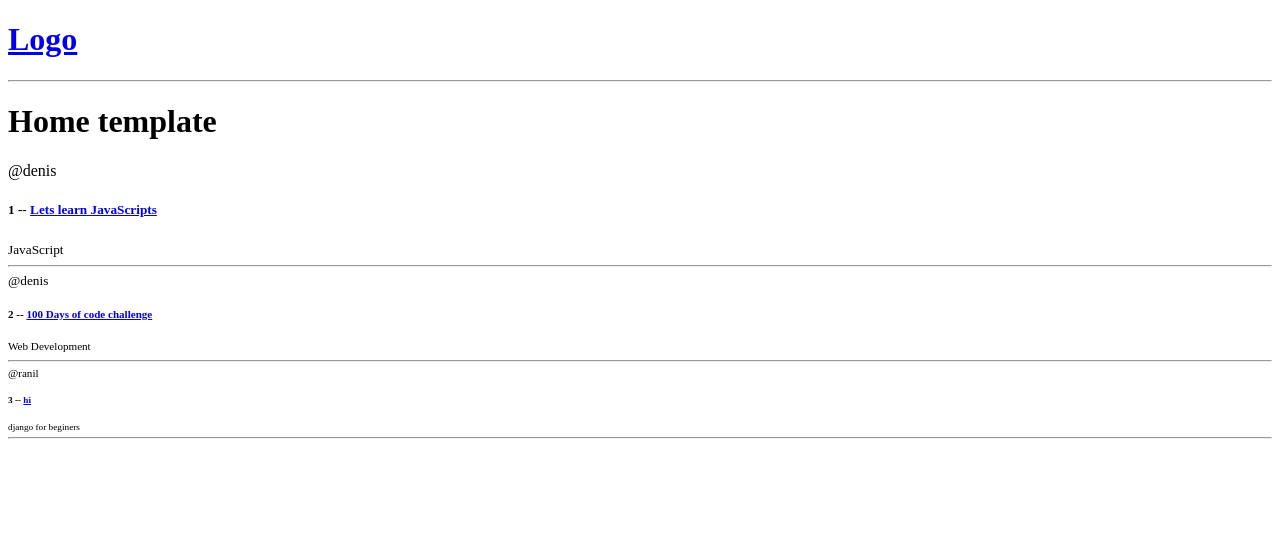
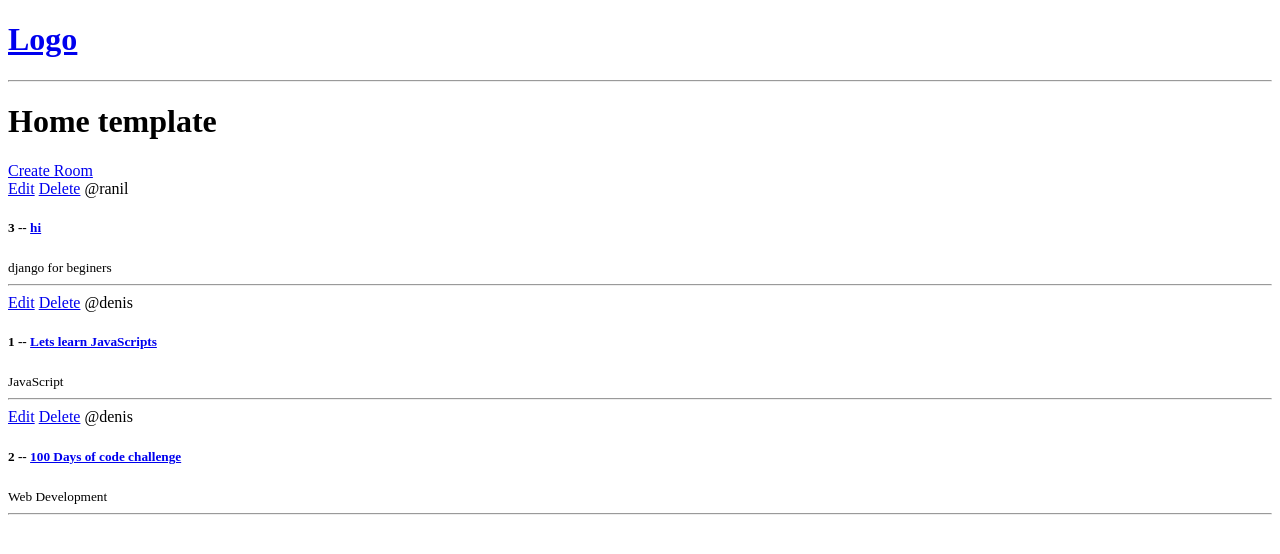
Before and after one commit to yohanmri/StudyBud, a Django app: page / in a window 1280 px wide. Shown: the top 554 px of the page. Run offline with Django 5.2, Linux system fonts and the light colour scheme; data comes from the database, SQL or seed files in the repository.

Commit message:
Added CRUD functionality

```diff
--- a/base/models.py
+++ b/base/models.py
@@ -19,6 +19,12 @@
     created = models.DateTimeField(auto_now_add=True)
 
 
+    class Meta:
+
+        #if we do like updated instead using the - (dash) it will show in assending order
+        ordering = ['-updated', '-created']
+
+
     def __str__(self):
         return self.name
 
--- a/base/templates/base/home.html
+++ b/base/templates/base/home.html
@@ -2,9 +2,13 @@
 
 <h1>Home template</h1>
 <div>
+  <a href="{% url 'create-room' %}">Create Room</a>
   <div>
     {% for room in rooms %}
     <div>
+      <a href="{% url 'update-room' room.id %}">Edit</a>
+      <a href="{% url 'delete-room' room.id %}">Delete</a>
+
       <span>@{{room.host.username}}</span>
       <!-- <h5>{{ room.id }} -- <a href="/rooms/{{ room.id }}">{{ room.name }}</a></h5>------can do like this also-->
       <!-- 'room' here means the path name from urls.py -->
@@ -12,8 +16,8 @@
       <h5>
         {{ room.id }} -- <a href="{% url 'room' room.id %}">{{ room.name }}</a>
       </h5>
-      <small>{{room.topic.name}}
-      <hr>
+      <small>{{room.topic.name}}</small>
+      <hr />
     </div>
     {% endfor %}
   </div>
--- a/base/urls.py
+++ b/base/urls.py
@@ -8,4 +8,9 @@
     #pk means primary key , str means str, int etx can be used
     path('rooms/<str:pk>/',views.room, name="room"),
     path('class/',views.clas, name="classes"),
+    path('create-room/', views.createRoom, name="create-room"),
+    path('update-room/<str:pk>', views.updateRoom, name="update-room"),
+    path('delete-room/<str:pk>', views.deleteRoom, name="delete-room"),
+
+
 ]
--- a/base/views.py
+++ b/base/views.py
@@ -1,7 +1,8 @@
 from multiprocessing import context
 from urllib import request
-from django.shortcuts import render
+from django.shortcuts import render, redirect
 from .models import Room
+from .forms import RoomForm
 #Create yout views
 
 # rooms = [
@@ -37,3 +38,36 @@
 
 def clas (request):
     return render(request, 'class.html', {'cl':classes})
+
+def createRoom(request):
+    form = RoomForm()
+    if request.method == 'POST':
+        form = RoomForm(request.POST)
+        if form.is_valid():
+            form.save()
+            return redirect('home')
+
+    context = {'form': form}
+    return render(request, 'base/room_form.html', context)
+
+
+def updateRoom(request, pk):
+    room = Room.objects.get(id=pk)
+    form = RoomForm(instance=room)
+
+    if request.method == 'POST':
+        form = RoomForm(request.POST, instance=room)
+        if form.is_valid():
+            form.save()
+            return redirect('home')
+
+    context = {'form':form}
+
+    return render(request, 'base/room_form.html',context)
+
+def deleteRoom(request, pk):
+    room = Room.objects.get(id=pk)
+    if request.method == 'POST':
+        room.delete()
+        return redirect('home')
+    return render(request, 'base/delete.html',{'obj':room})
--- /dev/null
+++ b/requirements.txt
@@ -0,0 +1,3 @@
+pip install --upgrade pip
+pip install django-browser-reload
+pip install django-livereload-server
--- a/studybud/settings.py
+++ b/studybud/settings.py
@@ -39,6 +39,7 @@
     'django.contrib.staticfiles',
 
     'base.apps.BaseConfig',
+    "django_browser_reload",
 ]
 
 MIDDLEWARE = [
@@ -49,6 +50,8 @@
     'django.contrib.auth.middleware.AuthenticationMiddleware',
     'django.contrib.messages.middleware.MessageMiddleware',
     'django.middleware.clickjacking.XFrameOptionsMiddleware',
+        "django_browser_reload.middleware.BrowserReloadMiddleware",
+
 ]
 
 ROOT_URLCONF = 'studybud.urls'
--- a/studybud/urls.py
+++ b/studybud/urls.py
@@ -9,6 +9,8 @@
     path('admin/', admin.site.urls),
 
     #Base app conbinging Base->urls.py
-    path('', include('base.urls'))
+    path('', include('base.urls')),
+     path("__reload__/", include("django_browser_reload.urls")),
+
 
 ]
```
Also changed, not shown: base/forms.py (added, +8 -0 lines), base/templates/base/delete.html (added, +11 -0 lines), base/templates/base/room_form.html (added, +10 -0 lines), 1 other file.
